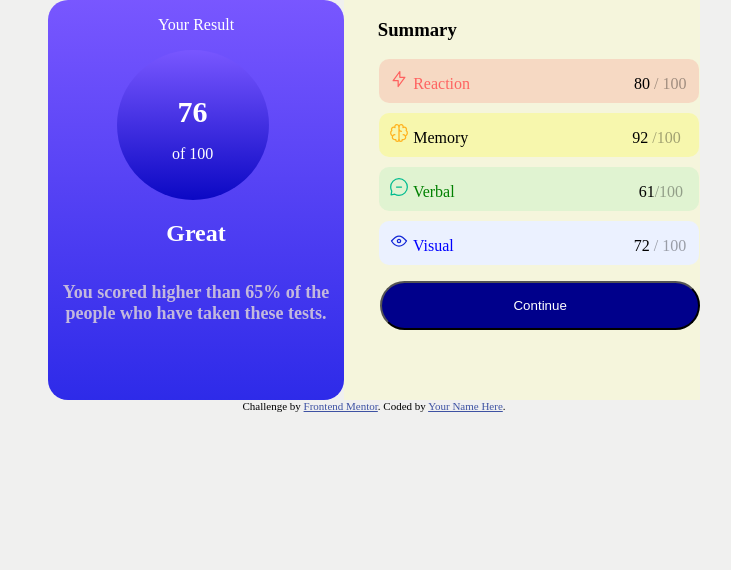
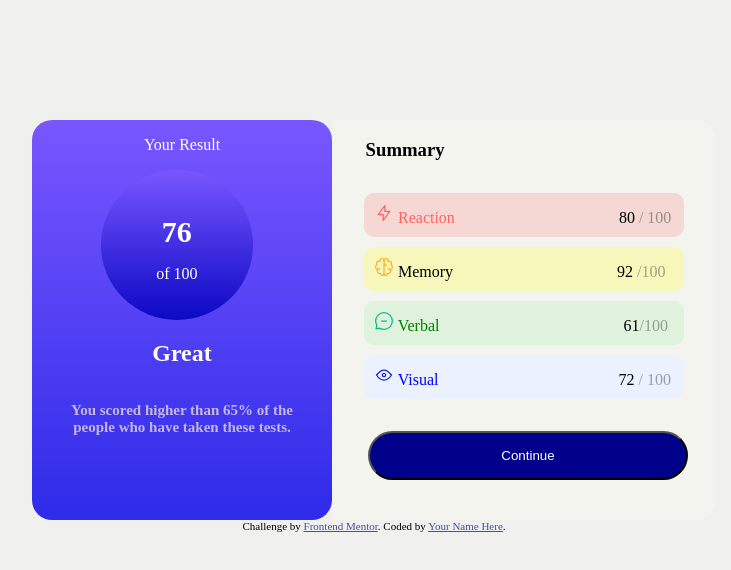
Before and after one commit to frandigon6alves/Front-End-Challenge, a plain HTML site: page index.html in a window 1280 px wide. Shown: the whole page, without its empty margins (266-997 px from the left). Drawn offline with Linux system fonts and the light colour scheme.

Commit message:
some change on desktop version

```diff
--- a/summary.css
+++ b/summary.css
@@ -155,14 +155,24 @@ button {
   }
   .container {
     display: flex;
+    margin-top: 120px;
   }
   header {
     border-radius: 20px;
+    width: 300px;
   }
   .circle-num {
     margin-left: 4.3rem;
   }
   .summary {
-    background-color: beige;
+    background-color: rgba(247, 247, 236, 0.439);
+    border-bottom-right-radius: 20px;
+    border-top-right-radius: 20px;
+  }
+  .summary-list {
+    margin: 32px;
+  }
+  .description P {
+    font-size: 15px;
   }
 }
```
